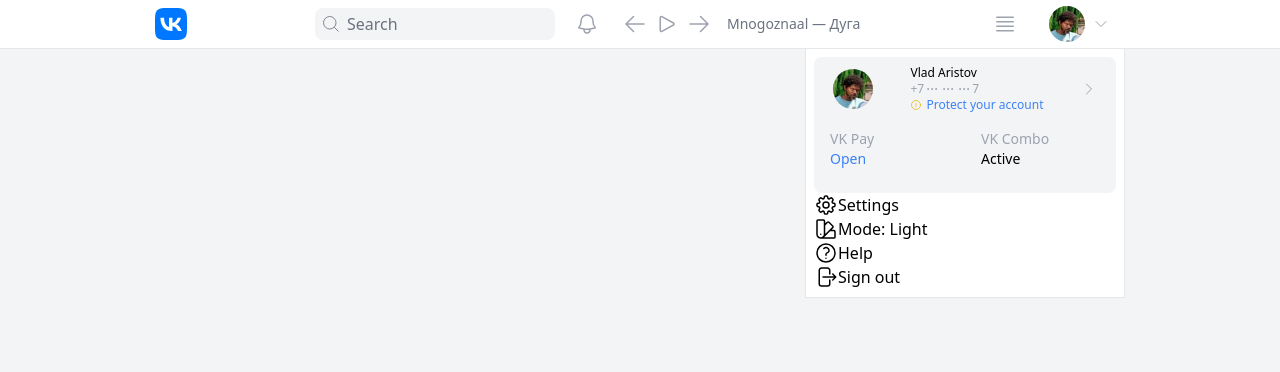
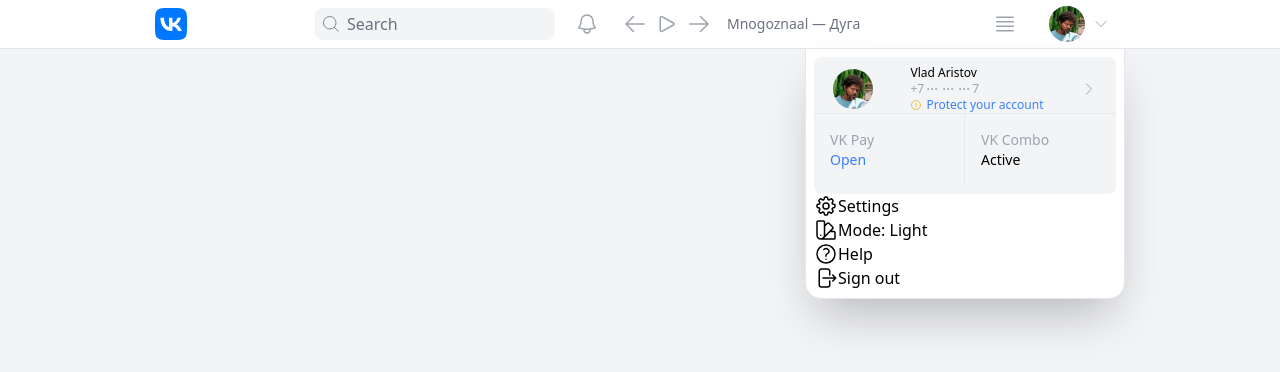
Before and after one commit to v1ab1/tailwind-practice-on-vk-profile, a plain HTML site: page index.html in a window 1280 px wide. Drawn offline with nearby package versions, Linux system fonts and the light colour scheme.

Commit message:
Update index.html

```diff
--- a/index.html
+++ b/index.html
@@ -73,7 +73,7 @@
                     </div>
                 </div>
                 <div class="absolute top-full right-0">
-                    <div class="bg-white border w-80 p-2">
+                    <div class="bg-white border w-80 p-2 rounded-b-2xl shadow-2xl">
                         <div class="bg-gray-100 py-2 rounded-lg">
                             <div class="flex flex-row items-center justify-around">
                                 <div class="flex h-full items-center justify-center">
@@ -110,10 +110,10 @@
                                 </div>
                             </div>
                             <div class="flex flex-row">
-                                <div class="w-6/12 flex flex-col p-4 text-sm text-gray-400">
+                                <div class="w-6/12 flex flex-col p-4 text-sm text-gray-400" style="border-top: 1px solid #e7e9eb; border-right: 1px solid #e7e9eb;">
                                     VK Pay <br> <span class="text-blue-500">Open</span>
                                 </div>
-                                <div class="w-6/12 flex flex-col p-4 text-sm text-gray-400">
+                                <div class="w-6/12 flex flex-col p-4 text-sm text-gray-400" style="border-top: 1px solid #e7e9eb;">
                                     VK Combo <br> <span class="text-black">Active</span>
                                 </div>
                             </div>
```
